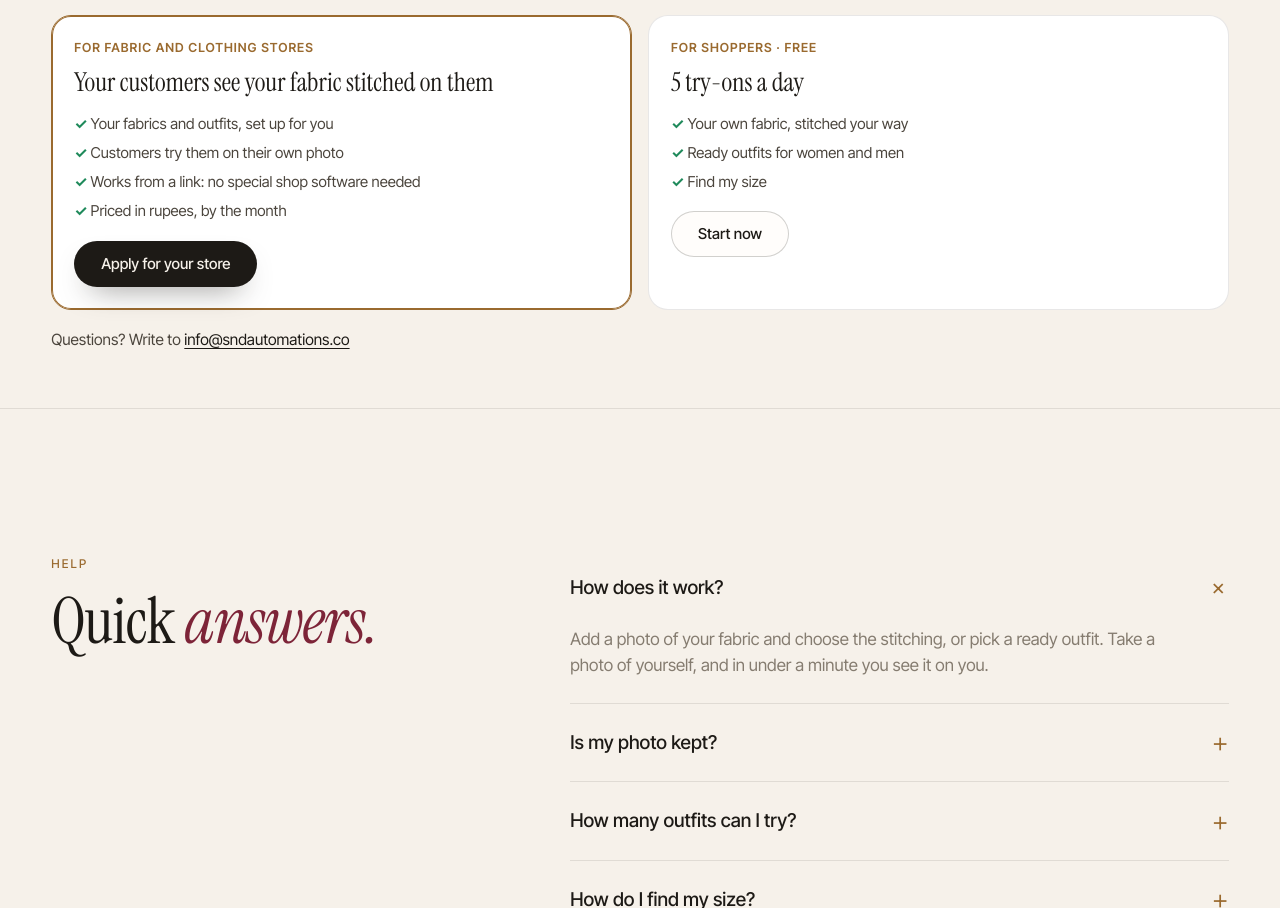
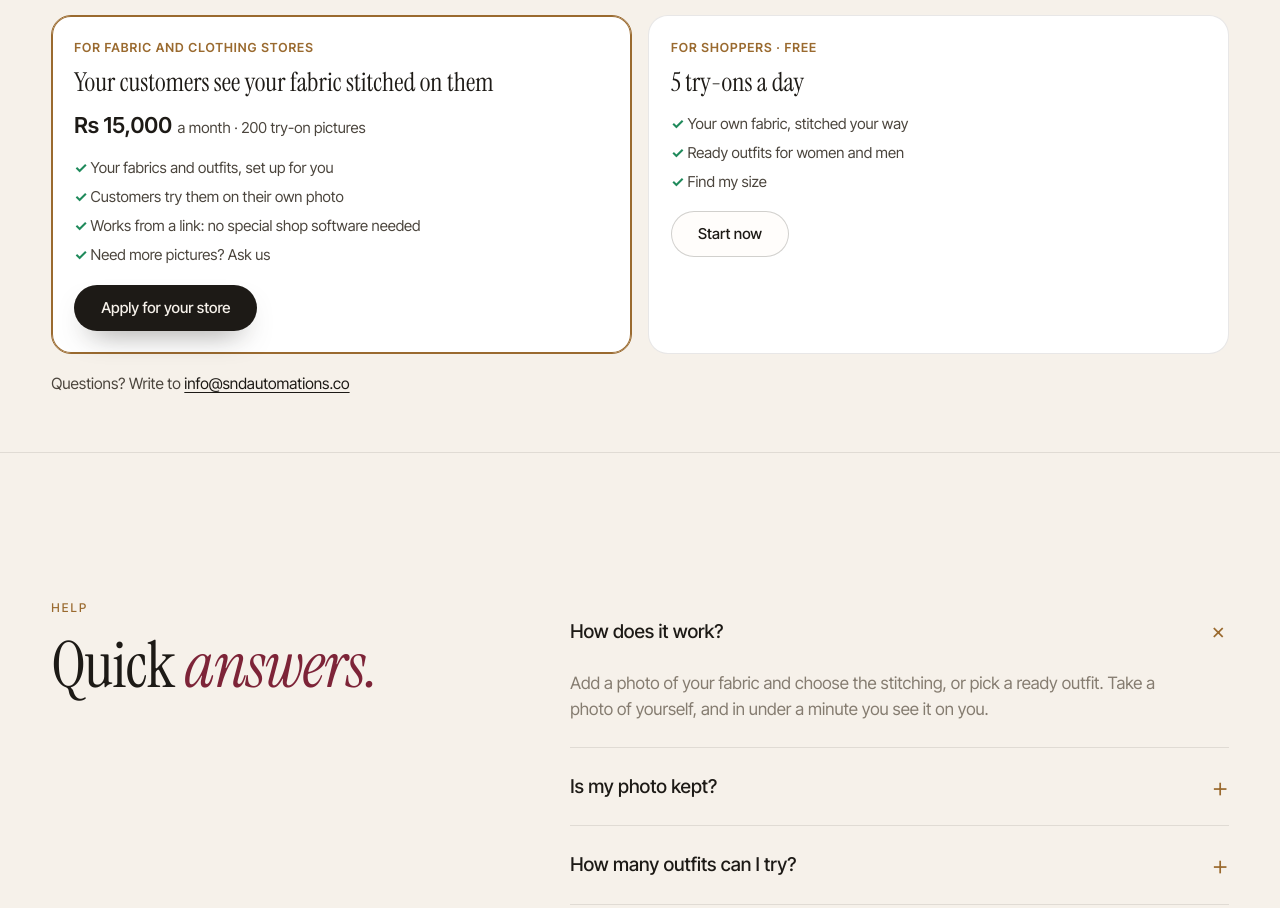
Before and after one commit to splicendicemedia-Editing/Eshas-work, a plain HTML site: page index.html in a window 1280 px wide. Shown: the part 2013-2921 px from the top of the page. Drawn offline with Linux system fonts and the light colour scheme.

Commit message:
Show the store price: Rs 15,000 a month for 200 try-on pictures
Co-Authored-By: Claude Opus 5.5 <noreply@anthropic.com>

```diff
--- a/index.html
+++ b/index.html
@@ -10,7 +10,7 @@
   <link rel="preconnect" href="https://fonts.googleapis.com">
   <link rel="preconnect" href="https://fonts.gstatic.com" crossorigin>
   <link href="https://fonts.googleapis.com/css2?family=Instrument+Serif:ital@0;1&family=Inter+Tight:wght@300;400;500;600&display=swap" rel="stylesheet">
-  <link rel="stylesheet" href="styles.css?v=30">
+  <link rel="stylesheet" href="styles.css?v=31">
   <script type="importmap">
     { "imports": {
       "three": "https://cdn.jsdelivr.net/npm/three@0.160.0/build/three.module.js",
@@ -80,7 +80,8 @@
           <article class="plan plan-main">
             <small>For fabric and clothing stores</small>
             <b>Your customers see your fabric stitched on them</b>
-            <ul><li>Your fabrics and outfits, set up for you</li><li>Customers try them on their own photo</li><li>Works from a link: no special shop software needed</li><li>Priced in rupees, by the month</li></ul>
+            <p class="plan-price"><strong>Rs 15,000</strong> a month · 200 try-on pictures</p>
+            <ul><li>Your fabrics and outfits, set up for you</li><li>Customers try them on their own photo</li><li>Works from a link: no special shop software needed</li><li>Need more pictures? Ask us</li></ul>
             <a class="btn btn-primary" href="mailto:info@sndautomations.co?subject=Miraal%20for%20my%20store&body=Hello%2C%0A%0AI%20would%20like%20Miraal%20for%20my%20store.%0A%0AStore%20name%3A%20%0ACity%3A%20%0AWebsite%2C%20Instagram%20or%20WhatsApp%3A%20%0AWe%20sell%20(unstitched%20fabric%20%2F%20stitched%20clothes%20%2F%20both)%3A%20%0AOrders%20a%20month%3A%20%0AMy%20name%20and%20phone%3A%20%0A">Apply for your store</a>
           </article>
           <article class="plan">
--- a/styles.css
+++ b/styles.css
@@ -946,6 +946,8 @@ body.shop-front #scene, body.shop-front .scene-fallback, body.shop-front .scene-
 .plan-main { border-color: var(--gold); box-shadow: inset 0 0 0 1px var(--gold); }
 .plan small { font-size: 12.5px; letter-spacing: .08em; text-transform: uppercase; color: var(--gold); font-weight: 600; }
 .plan b { font-family: var(--serif); font-weight: 400; font-size: 26px; line-height: 1.15; }
+.plan-price { margin: 0; font-size: 15px; color: var(--ink-2); }
+.plan-price strong { font-size: 22px; font-weight: 700; color: var(--ink); margin-right: 2px; }
 .plan ul { list-style: none; margin: 4px 0 8px; padding: 0; display: grid; gap: 6px; color: var(--ink-2); font-size: 15px; }
 .plan li::before { content: '✓  '; color: var(--good); font-weight: 700; }
 .plan .btn { justify-self: start; height: 46px; margin-top: auto; }
```
